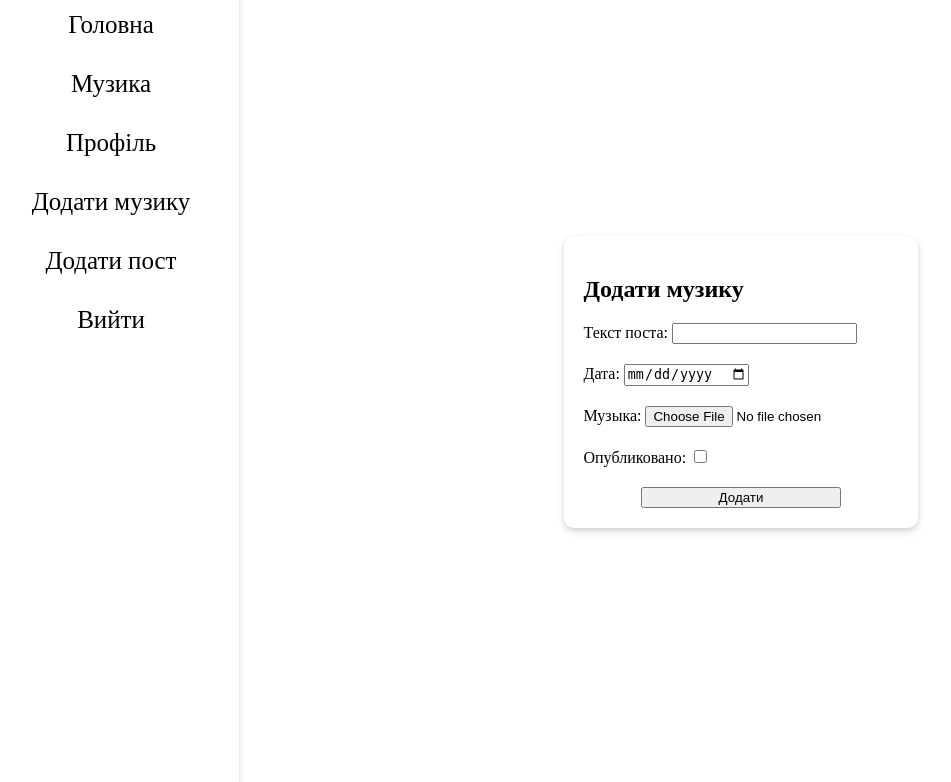
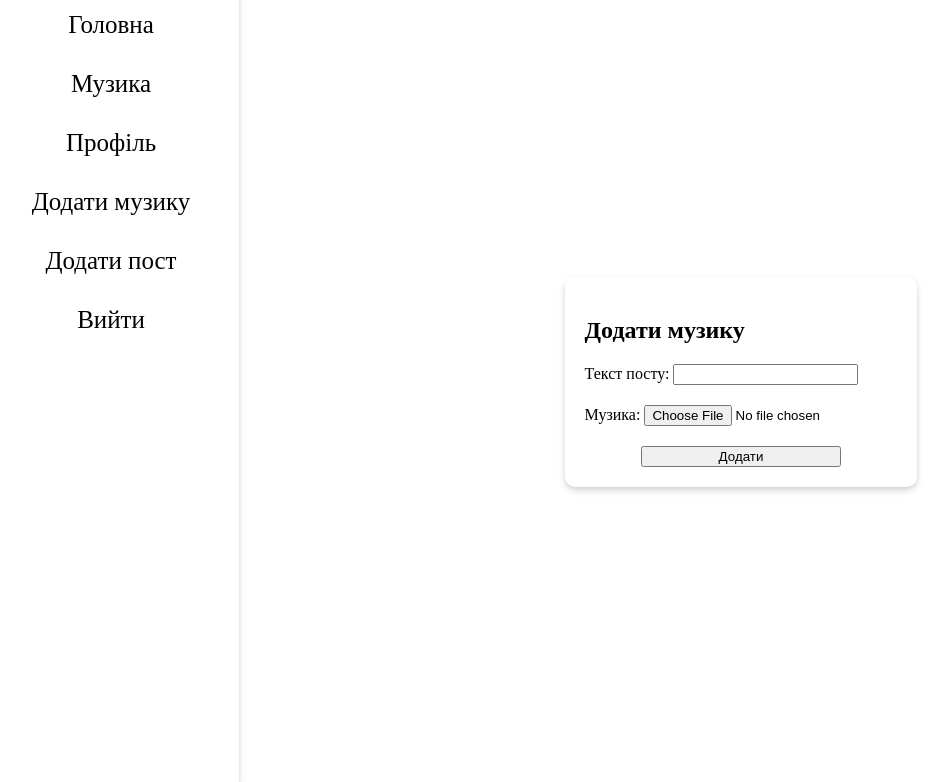
Before and after one commit to goldcha1n/music-social-network, a Django app: page /addMusic/ in a window 1280 px wide. Shown: the part 18-800 px from the top of the page, without its empty margins (17-968 px from the left). Run offline with Django 4.2, Linux system fonts and the light colour scheme; the visitor is signed in with stand-in values (Sample User, id 1); parts of the project's set-up code (start-up, migrations or seed data) failed here and were passed over.

Commit message:
created func add_music

```diff
--- a/MusicSocialNetwork/SocialNetworkApp/forms.py
+++ b/MusicSocialNetwork/SocialNetworkApp/forms.py
@@ -1,6 +1,6 @@
 from django import forms
 
-from .models import Post
+from .models import Post, MusicPost
 
 class AddPostForm(forms.ModelForm):
     post_text = forms.CharField(widget=forms.TextInput(attrs={'class': 'form-control'}))
@@ -9,3 +9,12 @@ class AddPostForm(forms.ModelForm):
     class Meta:
         model = Post
         fields = ('post_text', 'photo_post')
+
+
+class AddMusicForm(forms.ModelForm):
+    post_text = forms.CharField(widget=forms.TextInput(attrs={'class': 'form-control'}))
+    audio_post = forms.FileField(widget=forms.FileInput(attrs={'class': 'form-control-file'}))
+
+    class Meta:
+        model = MusicPost
+        fields = ('post_text', 'audio_post')
--- a/MusicSocialNetwork/SocialNetworkApp/static/SocialNetworkApp/css/main.css
+++ b/MusicSocialNetwork/SocialNetworkApp/static/SocialNetworkApp/css/main.css
@@ -72,7 +72,7 @@ align-items: center; / Add this line */
   box-shadow: 0 2px 4px rgba(0, 0, 0, 0.1), 0 4px 8px rgba(0, 0, 0, 0.1);
   width: 80%;
   flex-shrink: 0;
-  padding: 10px;
+  padding: 30px;
   margin: 5px;
 }
 
--- a/MusicSocialNetwork/SocialNetworkApp/templates/SocialNetworkApp/addMusic.html
+++ b/MusicSocialNetwork/SocialNetworkApp/templates/SocialNetworkApp/addMusic.html
@@ -27,6 +27,10 @@
   width: 200px;
   margin: 0 auto;
 }
+
+.audio-player {
+  width
+}
 </style>
 {% endblock %}
 
@@ -37,20 +41,12 @@
     <form action="{% url 'add_music' %}" method="POST" enctype="multipart/form-data">
       {% csrf_token %}
       <div class="form-group">
-        <label for="post_text">Текст поста:</label>
-        <input type="text" name="post_text" id="post_text" class="form-control">
+        <label for="{{ form.post_text.id_for_label }}">Текст посту:</label>
+        {{ form.post_text }}
       </div>
       <div class="form-group">
-        <label for="post_date">Дата:</label>
-        <input type="date" name="post_date" id="post_date" class="form-control">
-      </div>
-      <div class="form-group">
-        <label for="audio_post">Музыка:</label>
-        <input type="file" name="audio_post" id="audio_post" class="form-control-file">
-      </div>
-      <div class="form-group">
-        <label for="published">Опубликовано:</label>
-        <input type="checkbox" name="published" id="published">
+        <label for="{{ form.audio_post.id_for_label }}">Музика:</label>
+        {{ form.audio_post }}
       </div>
       <button type="submit" class="btn btn-primary">Додати</button>
     </form>
--- a/MusicSocialNetwork/SocialNetworkApp/templates/SocialNetworkApp/music.html
+++ b/MusicSocialNetwork/SocialNetworkApp/templates/SocialNetworkApp/music.html
@@ -1,9 +1,9 @@
 {% extends 'SocialNetworkApp/layout.html' %}
 {% load static %}
-{% block title %}Музыкальные посты{% endblock %}
+{% block title %}Музичні пости{% endblock %}
 
 {% block head %}
-<script src="{% static 'SocialNetworkApp/js/show_comments.js' %}"></script>
+
 {% endblock %}
 
 {% block content %}
--- a/MusicSocialNetwork/SocialNetworkApp/views.py
+++ b/MusicSocialNetwork/SocialNetworkApp/views.py
@@ -5,21 +5,7 @@ from django.contrib.auth.decorators import login_required
 from django.contrib.auth.models import User
 
 from .models import *
-from .forms import AddPostForm
-
-@login_required
-def add_post(request):
-    if request.method == 'POST':
-        form = AddPostForm(data=request.POST, files=request.FILES)
-        if form.is_valid():
-            post = form.save(commit=False)
-            post.user = request.user  # Привязка текущего пользователя к посту
-            post.save()
-            return redirect('home')
-    else:
-        form = AddPostForm()
-    return render(request, 'SocialNetworkApp/addPost.html', {'form': form})
-
+from .forms import AddPostForm, AddMusicForm
 
 def home(request):
     posts = Post.objects.select_related('user__profile').all()
@@ -83,9 +69,28 @@ def logout_view(request):
     logout(request)
     return redirect('home')
 
+@login_required
+def add_post(request):
+    if request.method == 'POST':
+        form = AddPostForm(data=request.POST, files=request.FILES)
+        if form.is_valid():
+            post = form.save(commit=False)
+            post.user = request.user  # Привязка текущего пользователя к посту
+            post.save()
+            return redirect('home')
+    else:
+        form = AddPostForm()
+    return render(request, 'SocialNetworkApp/addPost.html', {'form': form})
 
-# def add_post(request):
-#     return render(request, 'SocialNetworkApp/addPost.html')
-
+@login_required
 def add_music(request):
-    return render(request, 'SocialNetworkApp/addMusic.html')
+    if request.method == 'POST':
+        form = AddMusicForm(data=request.POST, files=request.FILES)
+        if form.is_valid():
+            post = form.save(commit=False)
+            post.user = request.user  # Привязка текущего пользователя к посту
+            post.save()
+            return redirect('home')
+    else:
+        form = AddMusicForm()
+    return render(request, 'SocialNetworkApp/addMusic.html', {'form': form})
```
